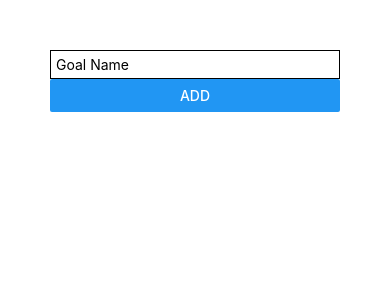
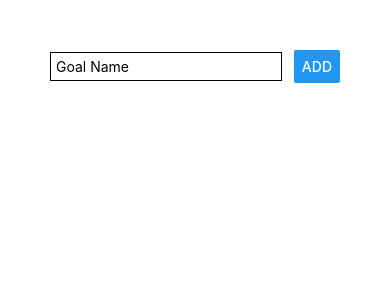
Before and after one commit to uv-programmer/LearningApp, a React Native app: screen / in a window 390 px wide. Shown: the top 300 px of the page. Built offline with nearby package versions, Linux system fonts and the light colour scheme.

Commit message:
learning flex box and basic layout

```diff
--- a/App.js
+++ b/App.js
@@ -4,9 +4,9 @@ import { StyleSheet, Text, View, TextInput, Button } from 'react-native';
 
 export default function App() {
   return (
-   <View>
-   <View style = {{padding:50}}>
-     <TextInput placeholder='Goal Name' style = {{borderColor: 'black' , borderWidth: 1, padding: 5 }} />
+   <View style={{padding:50}}>
+   <View style = {{flexDirection:'row', justifyContent:'space-between',alignItems:'center' }}>
+     <TextInput placeholder='Goal Name' style = {{borderColor: 'black' , borderWidth: 1, padding: 5, width: '80%' }} />
      <Button title='Add'/>
    </View>
    <View></View>
```
